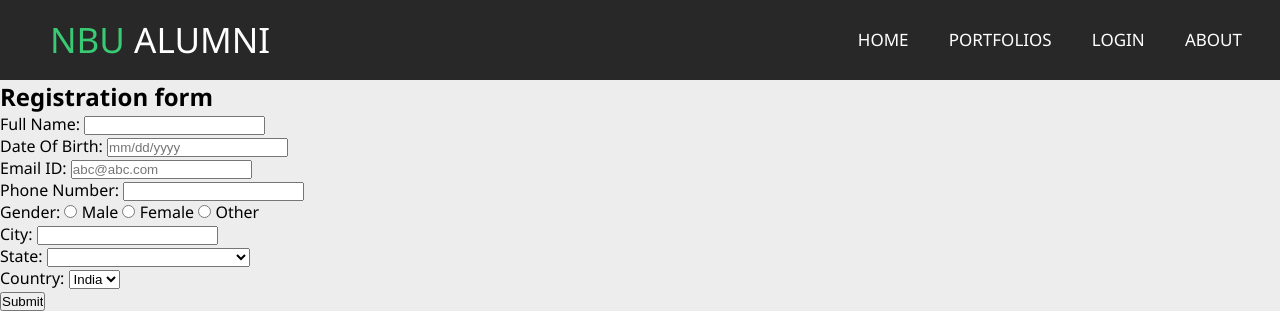
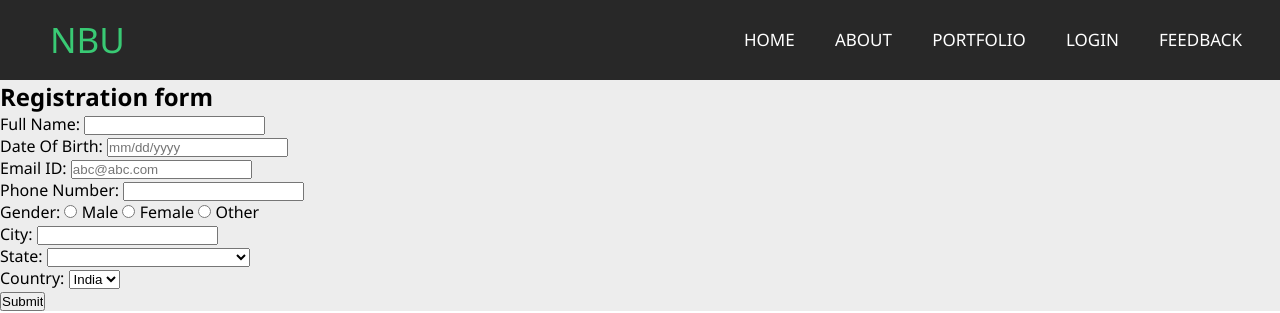
Before and after one commit to Nish-Prasad/alumni-001, a plain HTML site: page register.html in a window 1280 px wide. Shown: the top 313 px of the page. Drawn offline with nearby package versions, Linux system fonts and the light colour scheme.

Commit message:
Update register.html

```diff
--- a/register.html
+++ b/register.html
@@ -6,32 +6,28 @@
     <meta name="viewport" content="width=device-width, initial-scale=1.0">
     <title>Document</title>
     <link rel="stylesheet" href="style.css">
+    <script src="https://code.jquery.com/jquery-3.4.1.js"></script>
+    <script src="script.js" defer></script>
     <link rel="stylesheet" href="https://cdnjs.cloudflare.com/ajax/libs/font-awesome/6.0.0-beta3/css/all.min.css" integrity="sha512-Fo3rlrZj/k7ujTnHg4CGR2D7kSs0v4LLanw2qksYuRlEzO+tcaEPQogQ0KaoGN26/zrn20ImR1DfuLWnOo7aBA==" crossorigin="anonymous" referrerpolicy="no-referrer" />
 </head>
 <body>
+    <! --- Header code start --->
     <header>
-            <nav class="navigation">
-                <input type="checkbox" id="check" />
-                <label for="check" class="checkbtn">
-                <i class="fas fa-bars"></i>
-                </label>
-                <label class="navigation-h"> NBU<span> ALUMNI</span> </label>
-                <ul class="navigation-list">
-                    <li>
-                        <a href="index.html">Home</a>
-                    </li>
-                    <li>
-                        <a href="portfolios.html">Portfolios</a>
-                    </li>
-                    <li>
-                        <a href="login.html">Login</a>
-                    </li>
-                    <li>
-                        <a href="about.html">About</a>
-                    </li>
-                </ul>
-            </nav>
+         <nav class="navigation">
+        <label class="navigation-h">NBU</label>
+        <ul>
+            <li><a href="index.html">Home</a></li>
+            <li><a href="about.html">About</a></li>
+            <li><a href="#">Portfolio</a></li>
+            <li><a href="login.html">Login</a></li>
+            <li><a href="#">Feedback</a></li>
+        </ul>
+        <label class="checkbtn">
+            <i class="fas fa-bars"></i>
+        </label>
+    </nav>
     </header>
+    <! --- Header code end --->
     <section>
       <form
         action="success-reg.html"
```
